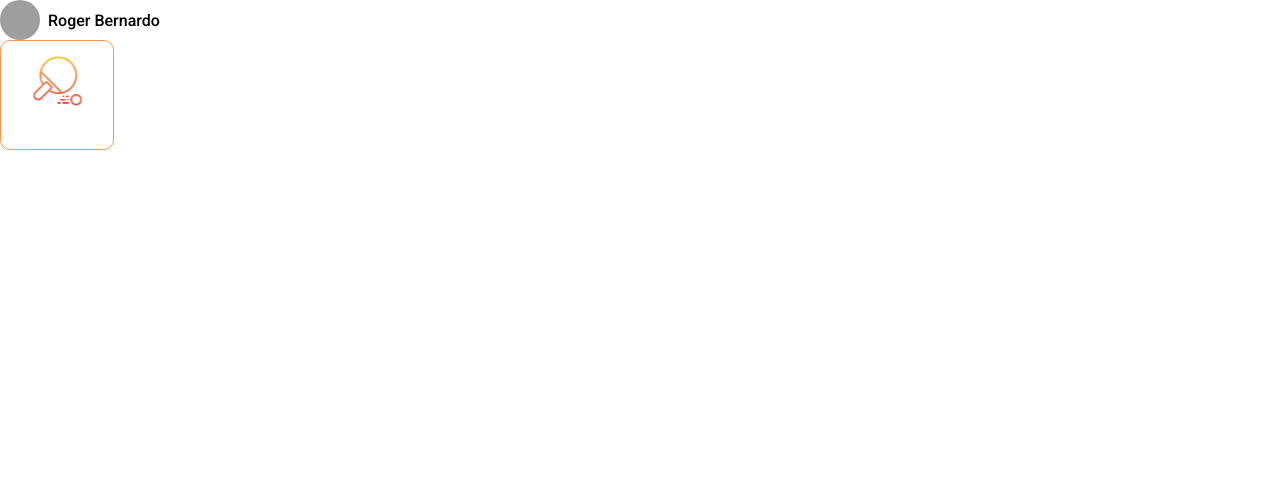
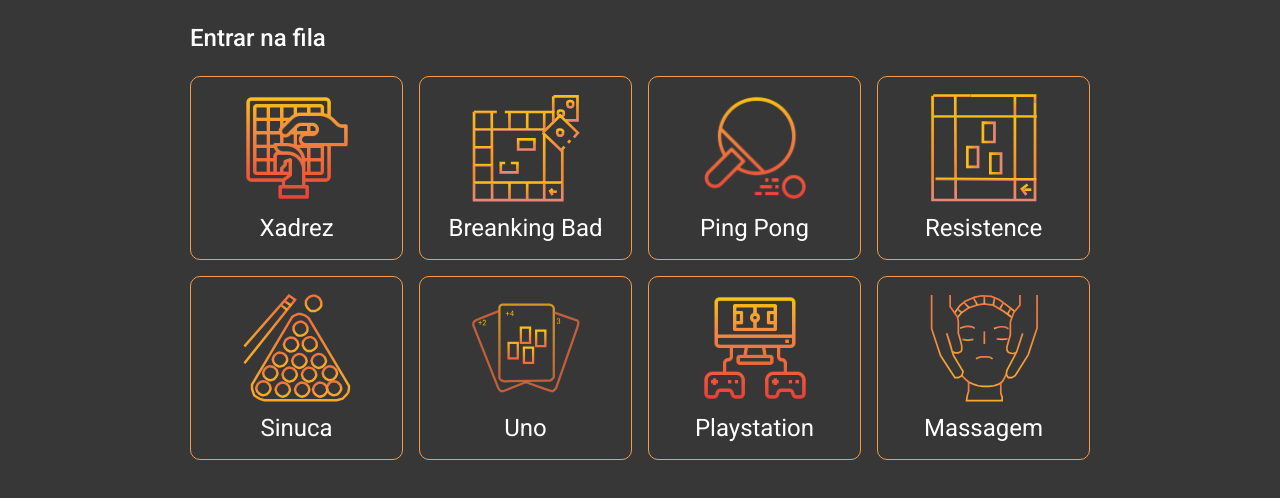
Before and after one commit to rbmelolima/FIFO-Web, a React (Create React App) app: page /filas in a window 1280 px wide. Shown: the top 498 px of the page. Built offline with nearby package versions, Linux system fonts and the light colour scheme; grey boxes are pictures that could not be loaded.

Commit message:
feat(page-chooseQueue): grid

```diff
--- a/src/components/cardQueue/index.tsx
+++ b/src/components/cardQueue/index.tsx
@@ -3,19 +3,18 @@
 import { Container } from './styles';
 
 interface props {
-    url: string,
-    name: string,
-
+  url: string,
+  name: string,
+  click: () => void
 }
 
-const CardQueue: React.FC<props> = ({ url, name }) => {
-    return (
-        <Container>
-            <img src={url} alt={`fila-${name}`} />
-            <span>{name}</span>
-        </Container>
-
-    )
+const CardQueue: React.FC<props> = ({ url, name, click }) => {
+  return (
+    <Container onClick={ () => click() } >
+      <img src={ url } alt={ `fila-${name}` } />
+      <span>{ name }</span>
+    </Container>
+  )
 }
 
 export default CardQueue;
--- a/src/components/cardQueue/styles.ts
+++ b/src/components/cardQueue/styles.ts
@@ -1,50 +1,45 @@
 import styled from 'styled-components';
 
 export const Container = styled.button`
-  display:flex;
-  flex-direction:column;
+  display: flex;
+  flex-direction: column;
   align-items: center;
   justify-content: center;
 
-  background-color: Transparent;
-  background-repeat:no-repeat;
-  cursor:pointer;
-  overflow: hidden;
-  outline:none;
+  background-color: transparent;
+  cursor: pointer;
+  outline: none;
   border-radius: 10px;
-  border: 1px solid #F4994D;
-  width: 184.58px;
-  height: 181.22px;
+  border: 1px solid var(--color-primary-normal);
 
+  width: 100%;
+  height: 100%;
 
-  img{
-    width: 98px;
-    height: 108px;
+  padding: 8px;
+  margin: 0 auto;
+
+  img {
+    width: 60px;
+    height: 60px;
+    margin-bottom: 12px;
   }
 
-  span{
-    font-family: Roboto;
+  span {
     font-style: normal;
     font-weight: normal;
-    font-size: 24px;
-    line-height: 28px;
+    font-size: 14px;
     text-align: center;
     color: #FFFFFF;
-
   }
 
-  @media screen and (min-width: 768px) {
-    width: 114px;
-    height: 110px;
+  @media screen and (min-width: 576px) {
+    img {
+      width: 108px;
+      height: 108px;
+    }
 
-    img{
-      width: 57px;
-      height: 52px;
-    }
-    span{
-      font-size: 14px;
+    span {
+      font-size: 24px;
     }
   }
-
-
 `;
--- /dev/null
+++ b/src/pages/chooseQueues/assets.ts
@@ -0,0 +1,19 @@
+import Xadrez from '../../assets/icons/xadrez.svg';
+import Videogame from '../../assets/icons/videogame.svg';
+import Uno from '../../assets/icons/uno.svg';
+import Breankingbad from '../../assets/icons/breankingbad.svg';
+import Massagem from '../../assets/icons/massagem.svg';
+import Pingpong from '../../assets/icons/pingpong.svg';
+import Resistance from '../../assets/icons/resistance.svg';
+import Sinuca from '../../assets/icons/sinuca.svg';
+
+export {
+  Xadrez,
+  Videogame,
+  Uno,
+  Breankingbad,
+  Massagem,
+  Pingpong,
+  Resistance,
+  Sinuca
+}
--- a/src/pages/chooseQueues/index.tsx
+++ b/src/pages/chooseQueues/index.tsx
@@ -1,17 +1,26 @@
 import React from 'react';
-import AvatarNavbar from '../../components/avatarNavbar';
 import CardQueue from '../../components/cardQueue';
-
-import PingPongIcon from '../../assets/icons/pingpong.svg';
-//import { Container } from './styles';
+import * as Icons from './assets';
+import { PageChooseQueue, Grid, Main } from './styles';
 
 const ChooseQueues: React.FC = () => {
   return (
-    <div className="">
-      <AvatarNavbar name="Roger Bernardo" url="https://avatars3.githubusercontent.com/u/48859060?s=460&u=123d876938f95e03eaadd31dbb079018fa374c77&v=4" />
-      <CardQueue name='Ping Pong' url={PingPongIcon} />
+    <PageChooseQueue>
+      <Main>
+        <h2>Entrar na fila</h2>
 
-    </div>
+        <Grid>
+          <CardQueue name="Xadrez" url={ Icons.Xadrez } click={ () => { } } />
+          <CardQueue name="Breanking Bad" url={ Icons.Breankingbad } click={ () => { } } />
+          <CardQueue name="Ping Pong" url={ Icons.Pingpong } click={ () => { } } />
+          <CardQueue name="Resistence" url={ Icons.Resistance } click={ () => { } } />
+          <CardQueue name="Sinuca" url={ Icons.Sinuca } click={ () => { } } />
+          <CardQueue name="Uno" url={ Icons.Uno } click={ () => { } } />
+          <CardQueue name="Playstation" url={ Icons.Videogame } click={ () => { } } />
+          <CardQueue name="Massagem" url={ Icons.Massagem } click={ () => { } } />
+        </Grid>
+      </Main>
+    </PageChooseQueue>
   );
 }
 
--- a/src/pages/chooseQueues/styles.ts
+++ b/src/pages/chooseQueues/styles.ts
@@ -1,5 +1,40 @@
 import styled from 'styled-components';
 
-export const Container = styled.div`
+export const PageChooseQueue = styled.div`
+  background-color: var(--color-background-dark);
+  width: 100%;
+  min-height: 100vh;
+  padding: 24px 16px;
+`;
 
+export const Main = styled.main`
+  max-width: 900px;
+  margin: 0 auto;
+
+  h2 {
+    font-style: normal;
+    font-weight: 500;
+    font-size: 24px;
+    color: #fff;
+    margin-bottom: 24px;
+  }
 `;
+
+export const Grid = styled.div`
+  display: grid;
+
+  grid-auto-flow: row;
+  grid-template-columns: repeat(2, 1fr);
+  grid-auto-rows: 120px;
+  justify-content: center;
+  gap: 16px;
+
+  @media screen and (min-width: 576px) {
+    grid-template-columns: repeat(3, 1fr);
+    grid-auto-rows: 184px;
+  }
+
+  @media screen and (min-width: 992px) {
+    grid-template-columns: repeat(4, 1fr);
+  }
+`;
```
